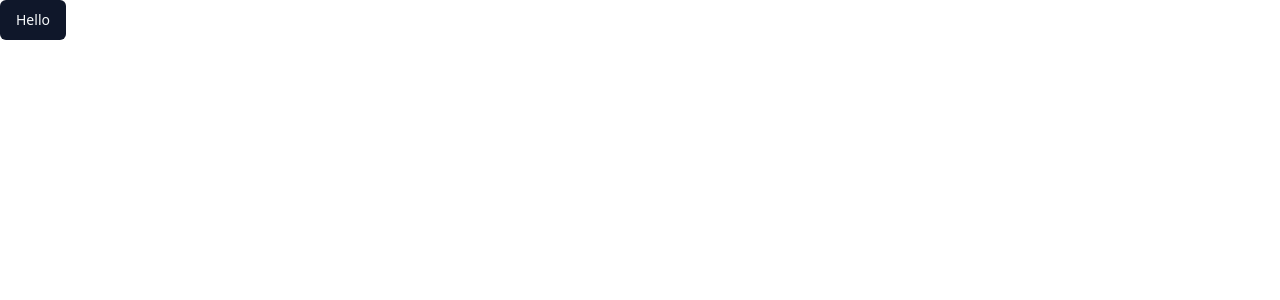
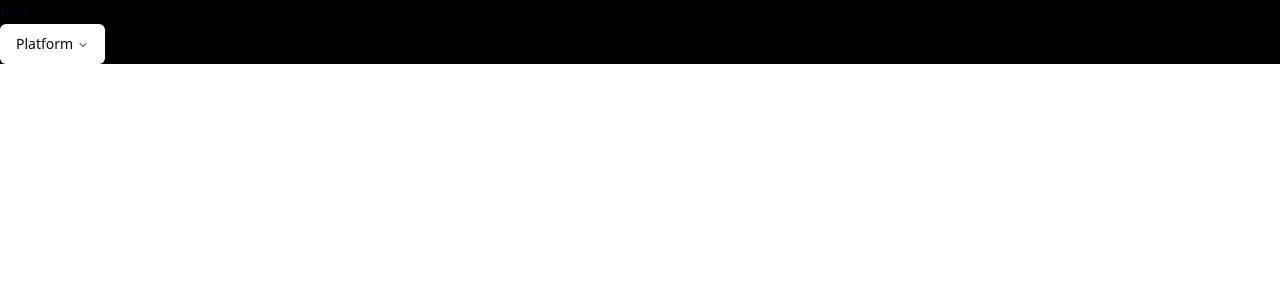
Before and after one commit to codaintelligenceUS/codaintelligence-website, a React (Vite) app: page / in a window 1280 px wide. Shown: the top 300 px of the page. Built offline with nearby package versions, Linux system fonts and the light colour scheme.

Commit message:
feat: Add basic navigation component

```diff
--- a/package.json
+++ b/package.json
@@ -10,6 +10,7 @@
     "preview": "vite preview"
   },
   "dependencies": {
+    "@radix-ui/react-navigation-menu": "^1.1.3",
     "@radix-ui/react-slot": "^1.0.2",
     "class-variance-authority": "^0.6.1",
     "clsx": "^1.2.1",
--- /dev/null
+++ b/src/components/ui/navigation-menu.tsx
@@ -0,0 +1,128 @@
+import * as React from "react"
+import * as NavigationMenuPrimitive from "@radix-ui/react-navigation-menu"
+import { cva } from "class-variance-authority"
+import { ChevronDown } from "lucide-react"
+
+import { cn } from "@/lib/utils"
+
+const NavigationMenu = React.forwardRef<
+  React.ElementRef<typeof NavigationMenuPrimitive.Root>,
+  React.ComponentPropsWithoutRef<typeof NavigationMenuPrimitive.Root>
+>(({ className, children, ...props }, ref) => (
+  <NavigationMenuPrimitive.Root
+    ref={ref}
+    className={cn(
+      "relative z-10 flex max-w-max flex-1 items-center justify-center",
+      className
+    )}
+    {...props}
+  >
+    {children}
+    <NavigationMenuViewport />
+  </NavigationMenuPrimitive.Root>
+))
+NavigationMenu.displayName = NavigationMenuPrimitive.Root.displayName
+
+const NavigationMenuList = React.forwardRef<
+  React.ElementRef<typeof NavigationMenuPrimitive.List>,
+  React.ComponentPropsWithoutRef<typeof NavigationMenuPrimitive.List>
+>(({ className, ...props }, ref) => (
+  <NavigationMenuPrimitive.List
+    ref={ref}
+    className={cn(
+      "group flex flex-1 list-none items-center justify-center space-x-1",
+      className
+    )}
+    {...props}
+  />
+))
+NavigationMenuList.displayName = NavigationMenuPrimitive.List.displayName
+
+const NavigationMenuItem = NavigationMenuPrimitive.Item
+
+const navigationMenuTriggerStyle = cva(
+  "group inline-flex h-10 w-max items-center justify-center rounded-md bg-background px-4 py-2 text-sm font-medium transition-colors hover:bg-accent hover:text-accent-foreground focus:bg-accent focus:text-accent-foreground focus:outline-none disabled:pointer-events-none disabled:opacity-50 data-[active]:bg-accent/50 data-[state=open]:bg-accent/50"
+)
+
+const NavigationMenuTrigger = React.forwardRef<
+  React.ElementRef<typeof NavigationMenuPrimitive.Trigger>,
+  React.ComponentPropsWithoutRef<typeof NavigationMenuPrimitive.Trigger>
+>(({ className, children, ...props }, ref) => (
+  <NavigationMenuPrimitive.Trigger
+    ref={ref}
+    className={cn(navigationMenuTriggerStyle(), "group", className)}
+    {...props}
+  >
+    {children}{" "}
+    <ChevronDown
+      className="relative top-[1px] ml-1 h-3 w-3 transition duration-200 group-data-[state=open]:rotate-180"
+      aria-hidden="true"
+    />
+  </NavigationMenuPrimitive.Trigger>
+))
+NavigationMenuTrigger.displayName = NavigationMenuPrimitive.Trigger.displayName
+
+const NavigationMenuContent = React.forwardRef<
+  React.ElementRef<typeof NavigationMenuPrimitive.Content>,
+  React.ComponentPropsWithoutRef<typeof NavigationMenuPrimitive.Content>
+>(({ className, ...props }, ref) => (
+  <NavigationMenuPrimitive.Content
+    ref={ref}
+    className={cn(
+      "left-0 top-0 w-full data-[motion^=from-]:animate-in data-[motion^=to-]:animate-out data-[motion^=from-]:fade-in data-[motion^=to-]:fade-out data-[motion=from-end]:slide-in-from-right-52 data-[motion=from-start]:slide-in-from-left-52 data-[motion=to-end]:slide-out-to-right-52 data-[motion=to-start]:slide-out-to-left-52 md:absolute md:w-auto ",
+      className
+    )}
+    {...props}
+  />
+))
+NavigationMenuContent.displayName = NavigationMenuPrimitive.Content.displayName
+
+const NavigationMenuLink = NavigationMenuPrimitive.Link
+
+const NavigationMenuViewport = React.forwardRef<
+  React.ElementRef<typeof NavigationMenuPrimitive.Viewport>,
+  React.ComponentPropsWithoutRef<typeof NavigationMenuPrimitive.Viewport>
+>(({ className, ...props }, ref) => (
+  <div className={cn("absolute left-0 top-full flex justify-center")}>
+    <NavigationMenuPrimitive.Viewport
+      className={cn(
+        "origin-top-center relative mt-1.5 h-[var(--radix-navigation-menu-viewport-height)] w-full overflow-hidden rounded-md border bg-popover text-popover-foreground shadow-lg data-[state=open]:animate-in data-[state=closed]:animate-out data-[state=closed]:zoom-out-95 data-[state=open]:zoom-in-90 md:w-[var(--radix-navigation-menu-viewport-width)]",
+        className
+      )}
+      ref={ref}
+      {...props}
+    />
+  </div>
+))
+NavigationMenuViewport.displayName =
+  NavigationMenuPrimitive.Viewport.displayName
+
+const NavigationMenuIndicator = React.forwardRef<
+  React.ElementRef<typeof NavigationMenuPrimitive.Indicator>,
+  React.ComponentPropsWithoutRef<typeof NavigationMenuPrimitive.Indicator>
+>(({ className, ...props }, ref) => (
+  <NavigationMenuPrimitive.Indicator
+    ref={ref}
+    className={cn(
+      "top-full z-[1] flex h-1.5 items-end justify-center overflow-hidden data-[state=visible]:animate-in data-[state=hidden]:animate-out data-[state=hidden]:fade-out data-[state=visible]:fade-in",
+      className
+    )}
+    {...props}
+  >
+    <div className="relative top-[60%] h-2 w-2 rotate-45 rounded-tl-sm bg-border shadow-md" />
+  </NavigationMenuPrimitive.Indicator>
+))
+NavigationMenuIndicator.displayName =
+  NavigationMenuPrimitive.Indicator.displayName
+
+export {
+  navigationMenuTriggerStyle,
+  NavigationMenu,
+  NavigationMenuList,
+  NavigationMenuItem,
+  NavigationMenuContent,
+  NavigationMenuTrigger,
+  NavigationMenuLink,
+  NavigationMenuIndicator,
+  NavigationMenuViewport,
+}
--- /dev/null
+++ b/src/routes/Home.tsx
@@ -0,0 +1,5 @@
+import * as sections from "../sections";
+
+export default function Home() {
+  return <sections.Home />;
+}
--- a/src/routes/index.tsx
+++ b/src/routes/index.tsx
@@ -1,9 +1,5 @@
-import { Button } from "../atoms";
+import Home from "./Home";
 
 export function MainRouter() {
-  return (
-    <>
-      <Button>Hello</Button>
-    </>
-  );
+  return <Home />;
 }
--- /dev/null
+++ b/src/sections/Home/Home.tsx
@@ -0,0 +1,5 @@
+import { Header } from "./components/Header/Header";
+
+export function Home() {
+  return <Header />;
+}
--- /dev/null
+++ b/src/sections/Home/components/Header/Header.module.css
@@ -0,0 +1,5 @@
+.section {
+  display: flex;
+  flex-direction: column;
+  background-color: black;
+}
--- /dev/null
+++ b/src/sections/Home/components/Header/Header.tsx
@@ -0,0 +1,14 @@
+import styles from "./Header.module.css";
+import { Menu } from "./components/Menu/Menu";
+
+/**
+ * Header section of the main homepage
+ */
+export function Header() {
+  return (
+    <section className={styles.section}>
+      hell
+      <Menu />
+    </section>
+  );
+}
--- /dev/null
+++ b/src/sections/Home/components/Header/components/Menu/Menu.module.css
@@ -0,0 +1,9 @@
+/* Card modal styles */
+.cardModalBackground {
+  background: linear-gradient(180deg, #db4e66 0%, #a24688 39.57%, #4e3aba 100%);
+  color: white;
+}
+.cardModalBackground p {
+  color: white;
+  opacity: 0.5;
+}
--- /dev/null
+++ b/src/sections/Home/components/Header/components/Menu/Menu.tsx
@@ -0,0 +1,39 @@
+import {
+  NavigationMenu,
+  NavigationMenuList,
+} from "@/components/ui/navigation-menu";
+import { NavigationEntry } from "./NavigationEntry";
+
+export function Menu() {
+  return (
+    <NavigationMenu>
+      <NavigationMenuList>
+        <NavigationEntry
+          title="Platform"
+          cardTitle="Your dedicated attack surface management platform"
+          cardDescription="Specifically built for exploit mitigation"
+          links={[
+            {
+              title: "Use Case 1",
+              href: "/usc1",
+              description:
+                "Lorem Ipsum dolor sit amet, consectetur adipiscing elit.",
+            },
+            {
+              title: "Use Case 2",
+              href: "/usc2",
+              description:
+                "Lorem Ipsum dolor sit amet, consectetur adipiscing elit.",
+            },
+            {
+              title: "Use Case 3",
+              href: "/usc3",
+              description:
+                "Lorem Ipsum dolor sit amet, consectetur adipiscing elit.",
+            },
+          ]}
+        />
+      </NavigationMenuList>
+    </NavigationMenu>
+  );
+}
--- /dev/null
+++ b/src/sections/Home/components/Header/components/Menu/NavigationEntry.tsx
@@ -0,0 +1,84 @@
+import * as React from "react";
+
+import { cn } from "@/lib/utils";
+import {
+  NavigationMenuContent,
+  NavigationMenuItem,
+  NavigationMenuLink,
+  NavigationMenuTrigger,
+} from "@/components/ui/navigation-menu";
+
+import styles from "./Menu.module.css";
+
+type EntryLink = { title: string; href: string; description: string };
+
+export interface NavigationEntryProps {
+  /** Links to show on the main modal */
+  links: EntryLink[];
+  /** Title of the button */
+  title: string;
+  /** Title for the design card shown on the left of menu options */
+  cardTitle?: string;
+  /** Description for the design card shown on the left of menu options */
+  cardDescription?: string;
+}
+
+/**
+ * Option of a menu inside the top-level navigation.
+ * Displays a list of options that can be selected on hover.
+ */
+export function NavigationEntry(props: NavigationEntryProps) {
+  return (
+    <NavigationMenuItem>
+      <NavigationMenuTrigger>{props.title}</NavigationMenuTrigger>
+      <NavigationMenuContent>
+        <ul className="grid gap-3 p-6 md:w-[400px] lg:w-[500px] lg:grid-cols-[.75fr_1fr]">
+          <li className="row-span-3">
+            <NavigationMenuLink asChild>
+              <div
+                className={`${styles.cardModalBackground} flex h-full w-full select-none flex-col justify-end rounded-md bg-gradient-to-b from-muted/50 to-muted p-6 no-underline outline-none focus:shadow-md`}
+              >
+                <div className="mb-2 mt-4 text-lg font-medium">
+                  {props.cardTitle}
+                </div>
+                <p className="text-sm leading-tight text-muted-foreground">
+                  {props.cardDescription}
+                </p>
+              </div>
+            </NavigationMenuLink>
+          </li>
+          {props.links.map((link) => (
+            <ListItem key={link.href} title={link.title} href={link.href}>
+              {link.description}
+            </ListItem>
+          ))}
+        </ul>
+      </NavigationMenuContent>
+    </NavigationMenuItem>
+  );
+}
+
+const ListItem = React.forwardRef<
+  React.ElementRef<"a">,
+  React.ComponentPropsWithoutRef<"a">
+>(({ className, title, children, ...props }, ref) => {
+  return (
+    <li>
+      <NavigationMenuLink asChild>
+        <a
+          ref={ref}
+          className={cn(
+            "block select-none space-y-1 rounded-md p-3 leading-none no-underline outline-none transition-colors hover:bg-accent hover:text-accent-foreground focus:bg-accent focus:text-accent-foreground",
+            className
+          )}
+          {...props}
+        >
+          <div className="text-sm font-medium leading-none">{title}</div>
+          <p className="line-clamp-2 text-sm leading-snug text-muted-foreground">
+            {children}
+          </p>
+        </a>
+      </NavigationMenuLink>
+    </li>
+  );
+});
--- /dev/null
+++ b/src/sections/index.ts
@@ -0,0 +1,3 @@
+import { Home } from "./Home/Home";
+
+export { Home };
```
Also changed, not shown: 1 other file (tests, documents, lock files or other folders).
